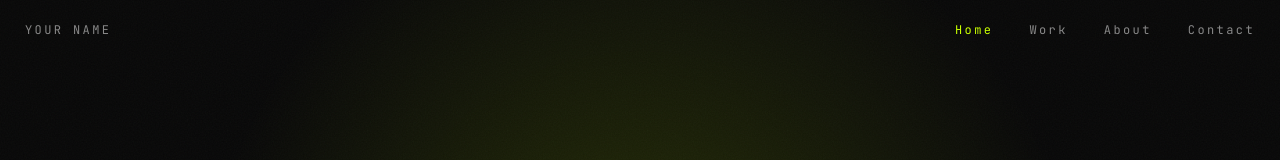
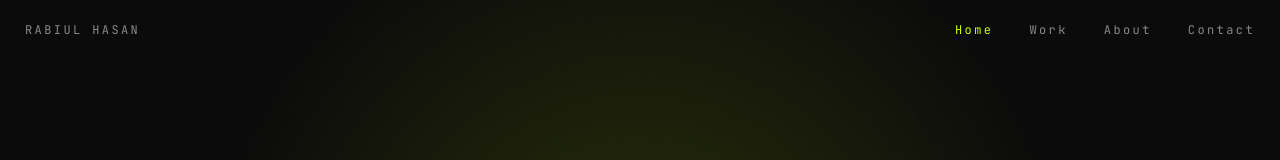
Before and after one commit to Rabiul35790/My-react-portfolio, a React (Vite) app: page / in a window 1280 px wide. Shown: the top 160 px of the page. Built offline with nearby package versions, Linux system fonts and the light colour scheme; a web font is replaced by a local one.

Commit message:
NAME MODIFIED

```diff
--- a/src/components/Navbar.tsx
+++ b/src/components/Navbar.tsx
@@ -27,7 +27,7 @@ export function Navbar() {
         className={`mx-auto flex w-full max-w-7xl items-center justify-between border border-transparent px-6 ${compact ? "bg-bg/80 border-border backdrop-blur-md" : "bg-transparent"}`}
       >
         <Link to="/" className="font-mono text-label text-text2" data-cursor="interactive">
-          YOUR NAME
+          RABIUL HASAN
         </Link>
 
         <nav className="hidden items-center gap-9 md:flex">
```
